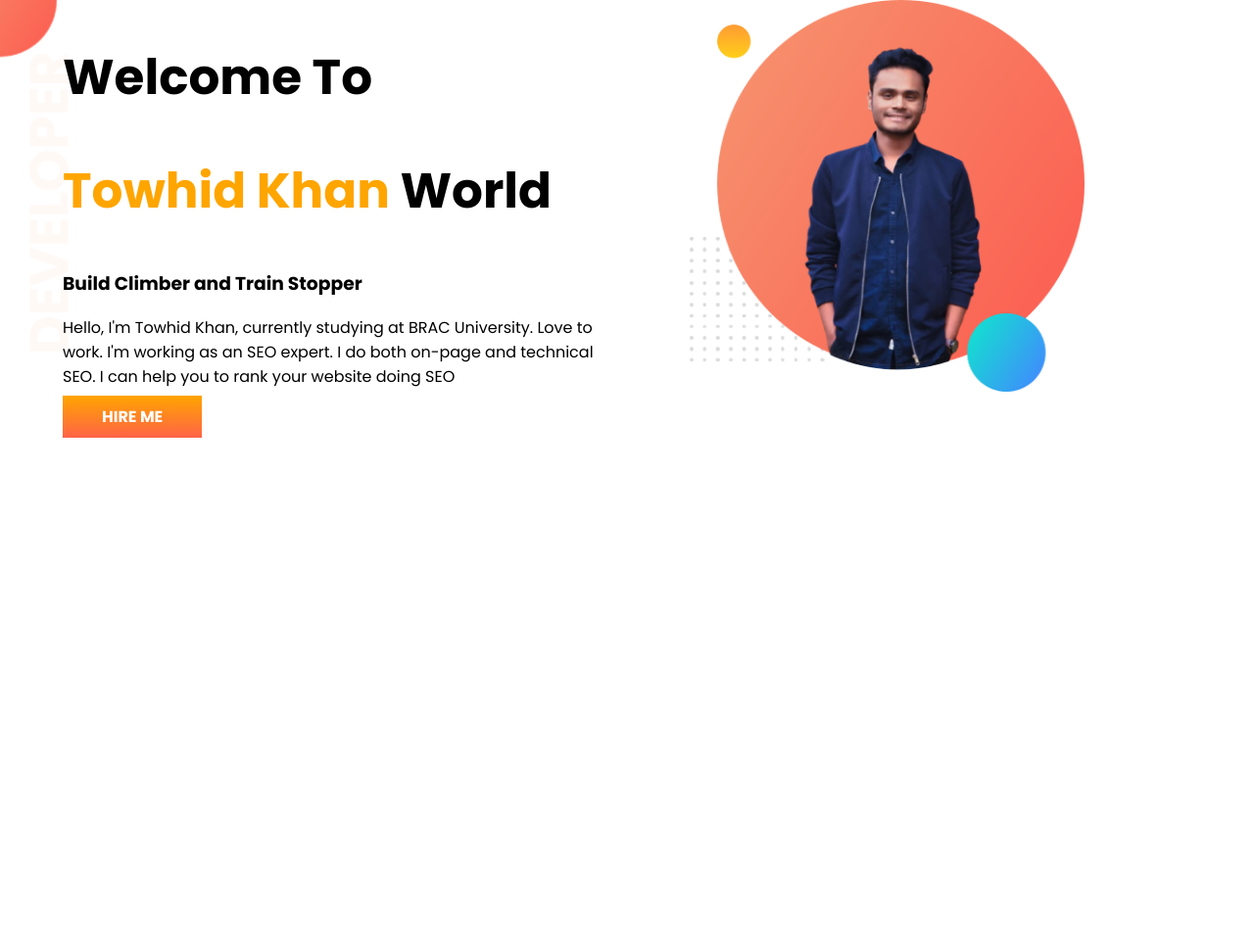
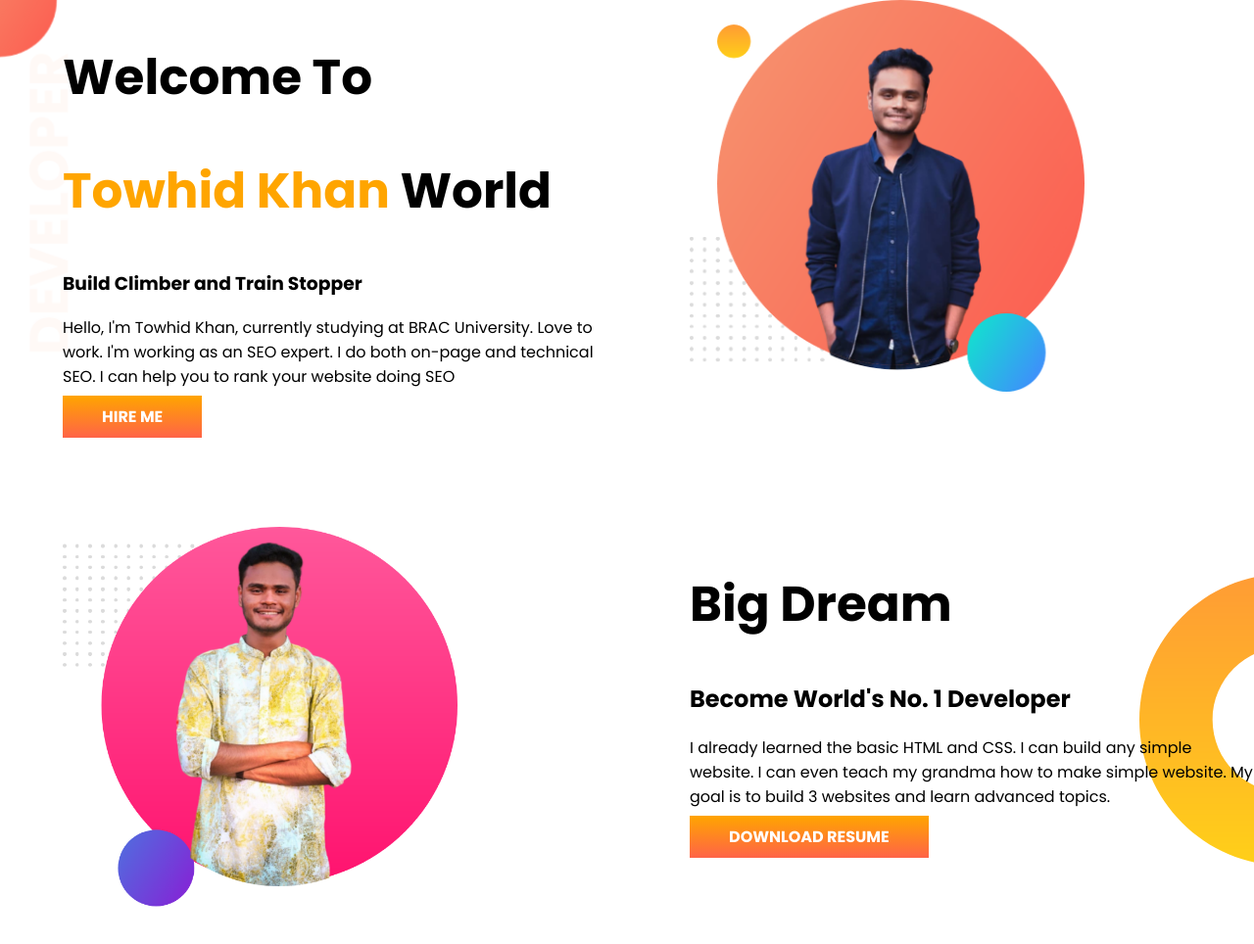
Before and after one commit to TowhidKhan01/developer-portfolio, a plain HTML site: page index.html in a window 1280 px wide. Shown: the whole page at 98% size. Before the commit the page ends 800 px from the top, so only its background shows below. Drawn offline with Linux system fonts and the light colour scheme.

Commit message:
dream addeded

```diff
--- a/CSS/style.css
+++ b/CSS/style.css
@@ -11,6 +11,7 @@ h1 {
 }
 section {
   display: flex;
+  margin-bottom: 100px;
 }
 .half-width {
   width: 50%;
@@ -31,3 +32,8 @@ section {
     background-image: url(../images/top-banner.png);
     background-repeat: no-repeat;
 }
+.dream-big{
+    background-image: url(../images/dream-bg.png);
+    background-repeat: no-repeat;
+    background-position: right;
+}
--- a/index.html
+++ b/index.html
@@ -24,12 +24,23 @@
                 expert. I
                 do
                 both on-page and technical SEO. I can help you to rank your website doing SEO</p>
-                <a class="link-button" target="_blank" href="https://www.linkedin.com/in/towhidkhan1/">HIRE ME</a>
+            <a class="link-button" target="_blank" href="https://www.linkedin.com/in/towhidkhan1/">HIRE ME</a>
         </div>
         <div class="half-width">
             <img src="./images/towhid-pic-with bg.png" alt="my-img">
         </div>
     </section>
+    <section class="dream-big">
+        <div class="half-width">
+            <img src="images/towhid-bg-2.png" alt="">
+        </div>
+        <div class="half-width">
+           <h1> Big Dream</h1>
+            <h2>Become World's No. 1 Developer</h2>
+            <p>I already learned the basic HTML and CSS. I can build any simple website. I can even teach my grandma how to make simple website. My goal is to build 3 websites and learn advanced topics.</p>
+            <a class="link-button" target="_blank" href="">DOWNLOAD RESUME</a>
+        </div>
+    </section>
 </body>
 
 </html>
```
Also changed, not shown: images/51749980_2301540400093221_4730509862084018176_n-removebg-preview.png (added), images/towhid-bg-2.png (added).
